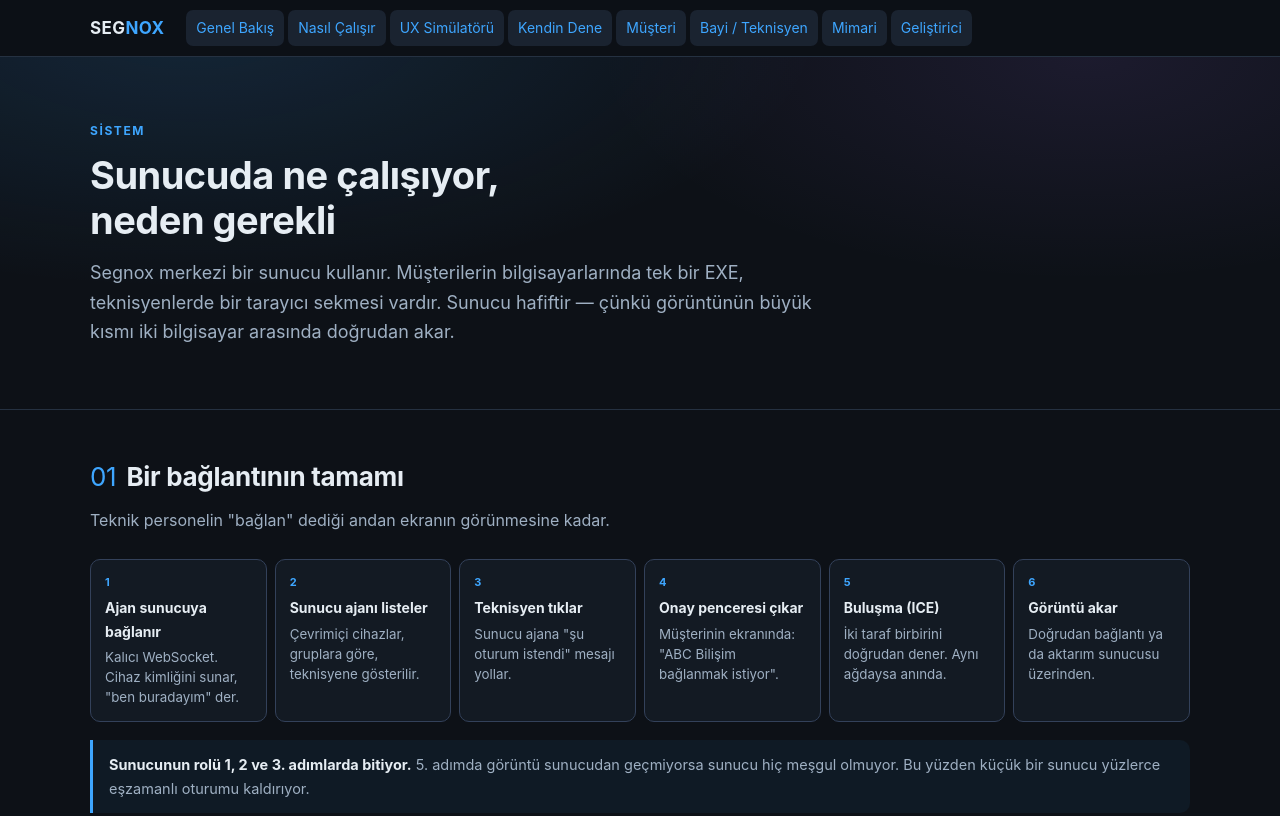
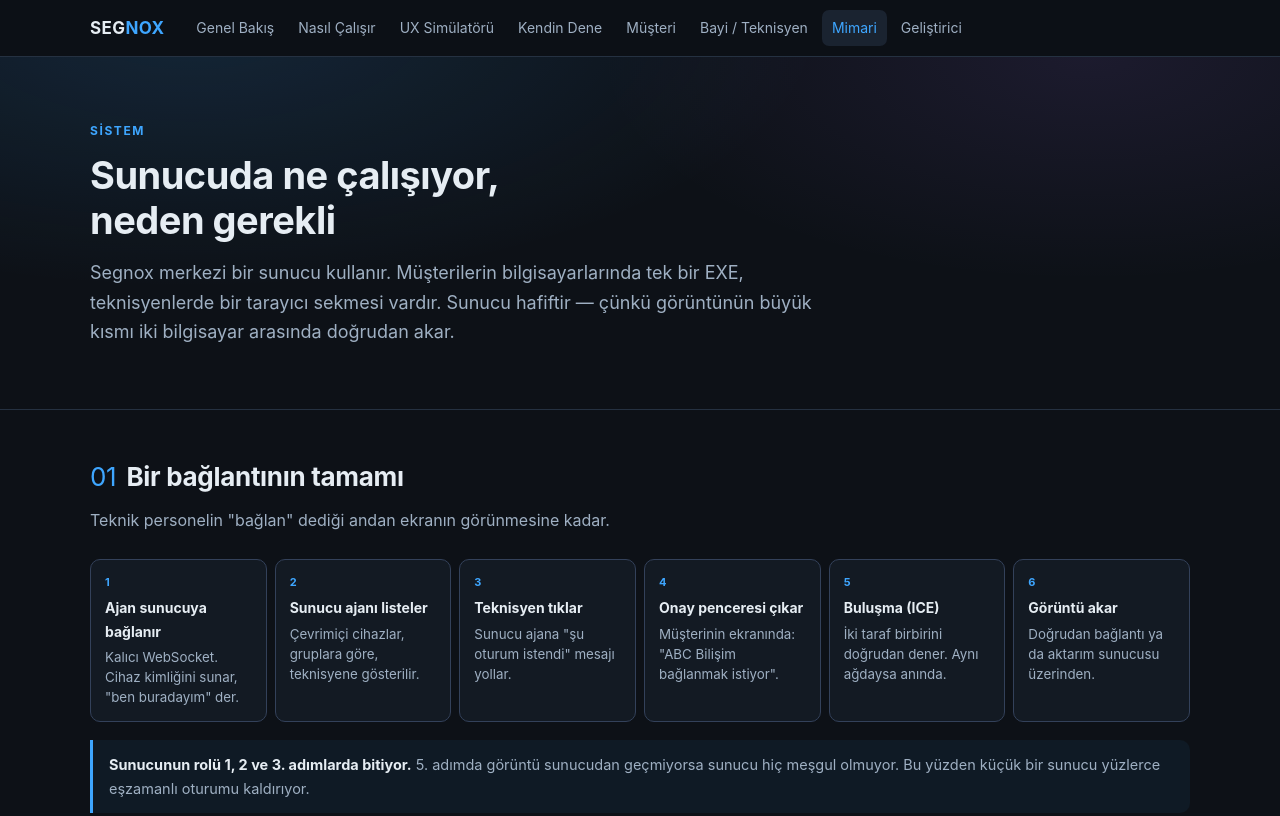
Before and after one commit to Eraycann/segnox-site, a plain HTML site: page mimari.html in a window 1280 px wide. Shown: the top 816 px of the page. Drawn offline with Linux system fonts and the light colour scheme.

Commit message:
Nav aktif isaretleme duzeltmesi (5 sayfada tum linkler aktif gorunuyordu)

```diff
--- a/mimari.html
+++ b/mimari.html
@@ -12,14 +12,14 @@
   <div class="wrap">
     <a class="brand" href="index.html">SEG<span>NOX</span></a>
     <div class="links">
-      <a href="index.html" class="on">Genel Bakış</a>
-      <a href="nasil.html" class="on">Nasıl Çalışır</a>
-      <a href="simulator.html" class="on">UX Simülatörü</a>
-      <a href="dene.html" class="on">Kendin Dene</a>
-      <a href="musteri.html" class="on">Müşteri</a>
-      <a href="bayi.html" class="on">Bayi / Teknisyen</a>
+      <a href="index.html">Genel Bakış</a>
+      <a href="nasil.html">Nasıl Çalışır</a>
+      <a href="simulator.html">UX Simülatörü</a>
+      <a href="dene.html">Kendin Dene</a>
+      <a href="musteri.html">Müşteri</a>
+      <a href="bayi.html">Bayi / Teknisyen</a>
       <a href="mimari.html" class="on">Mimari</a>
-      <a href="gelistirici.html" class="on">Geliştirici</a>
+      <a href="gelistirici.html">Geliştirici</a>
     </div>
   </div>
 </nav>
```
Also changed, not shown: bayi.html (+7 -7 lines), gelistirici.html (+7 -7 lines), musteri.html (+7 -7 lines), simulator.html (+9 -8 lines).
